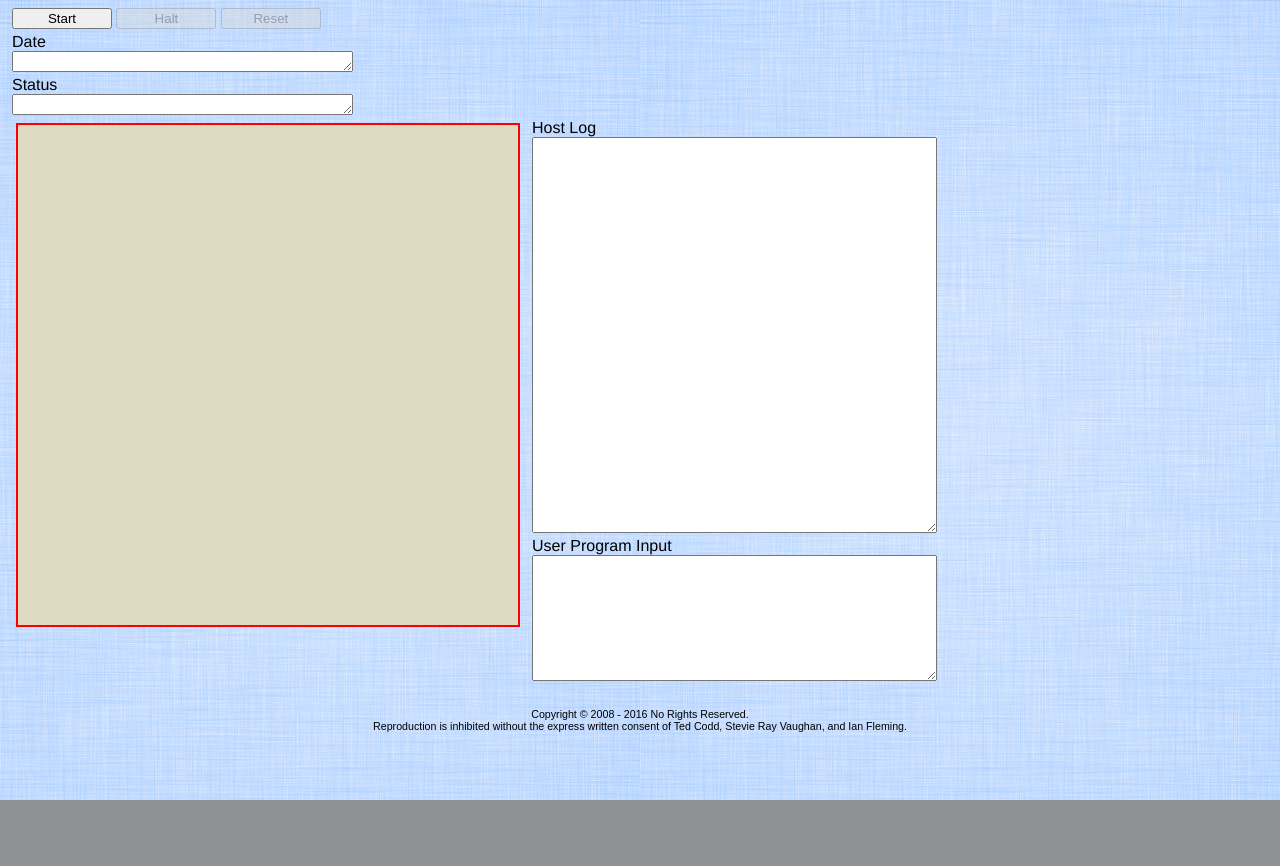
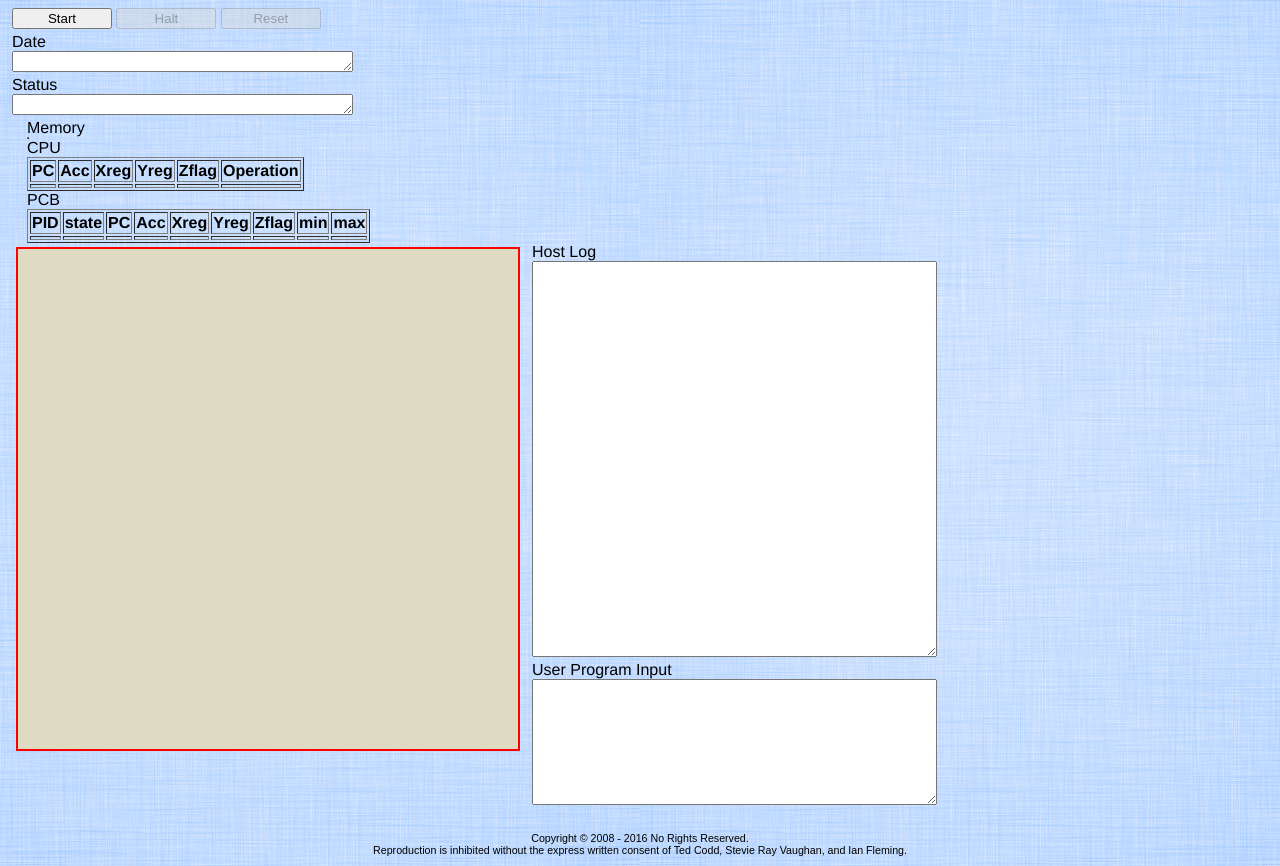
Before and after one commit to jeffreysheeler/Operating-Systems, a plain HTML site: page index.html in a window 1280 px wide. Before the commit the page ends 800 px from the top, so only its background shows below. Drawn offline with Linux system fonts and the light colour scheme.

Commit message:
created tables in HTML

```diff
--- a/index.html
+++ b/index.html
@@ -83,6 +83,67 @@
            </textarea>
            </label>
            <br>
+   <div id = "Memory Table" style = "margin-left:15px;">
+           <label> Memory </label>
+           <br>
+           <table id = "MemoryTable" border = "1">
+                   <tbody>
+                   </tbody>
+           </table>
+   </div>
+
+   <div id = "CPU Table" style = "margin-left:15px;">
+           <label> CPU </label>
+           <br>
+           <table id = "CPUTable" border = "1" class = "table table-condensed table-bordered">
+                   <tr>
+                           <th>PC</th>
+                           <th>Acc</th>
+                           <th>Xreg</th>
+                           <th>Yreg</th>
+                           <th>Zflag</th>
+                           <th>Operation</th>
+                   </tr>
+                   <tr>
+                           <td></td>
+                           <td></td>
+                           <td></td>
+                           <td></td>
+                           <td></td>
+                           <td></td>
+                   </tr>
+           </table>
+   </div>
+
+   <div id = "PCB Table" style = "margin-left:15px;">
+           <label> PCB </label>
+           <br>
+           <table id = "PCBTable" border = "1" class = "table table-condensed table-bordered">
+                   <tr>
+                           <th>PID</th>
+                           <th>state</th>
+                           <th>PC</th>
+                           <th>Acc</th>
+                           <th>Xreg</th>
+                           <th>Yreg</th>
+                           <th>Zflag</th>
+                           <th>min</th>
+                           <th>max</th>
+                   </tr>
+                   <tr>
+                           <td></td>
+                           <td></td>
+                           <td></td>
+                           <td></td>
+                           <td></td>
+                           <td></td>
+                           <td></td>
+                           <td></td>
+                           <td></td>
+                   </tr>
+           </table>
+</div>
+
 
    <div id="divConsole" style="margin:4px; width:500px; height:500px; float:left;">
       <canvas id="display"
```
Also changed, not shown: 1 other file.
